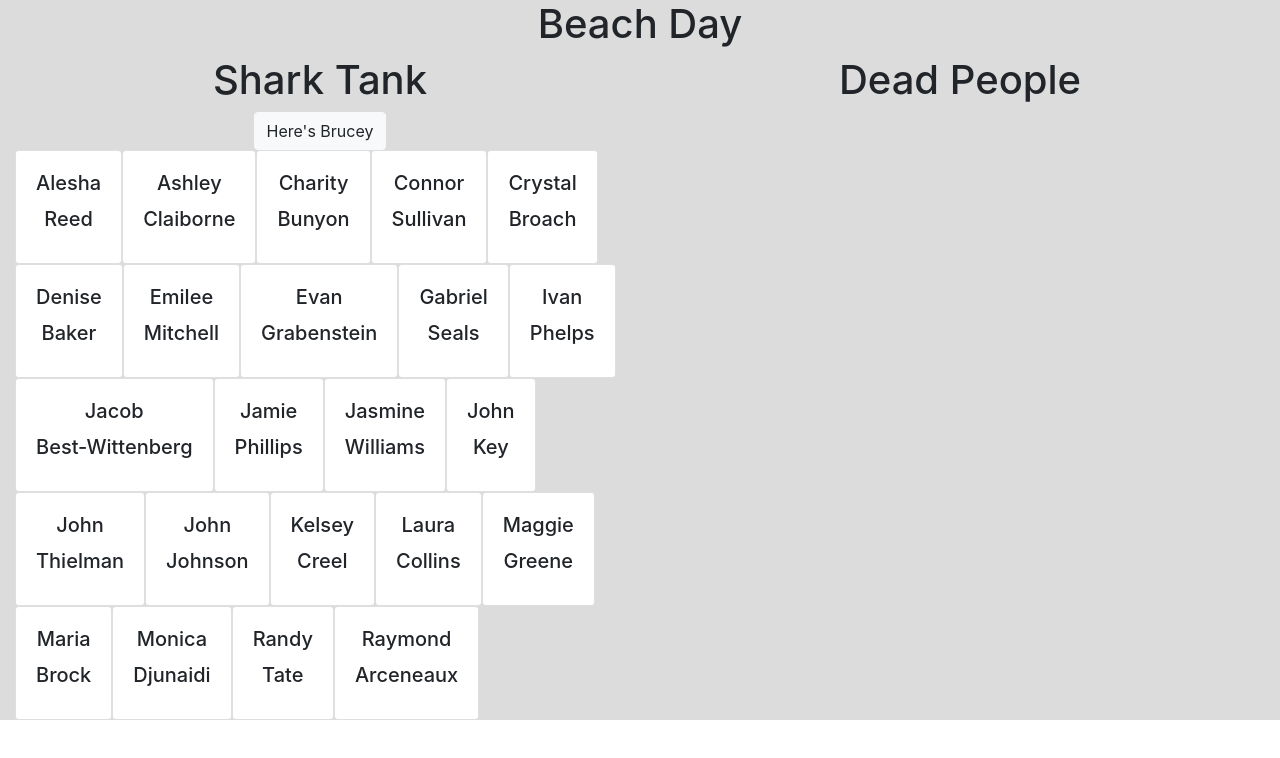
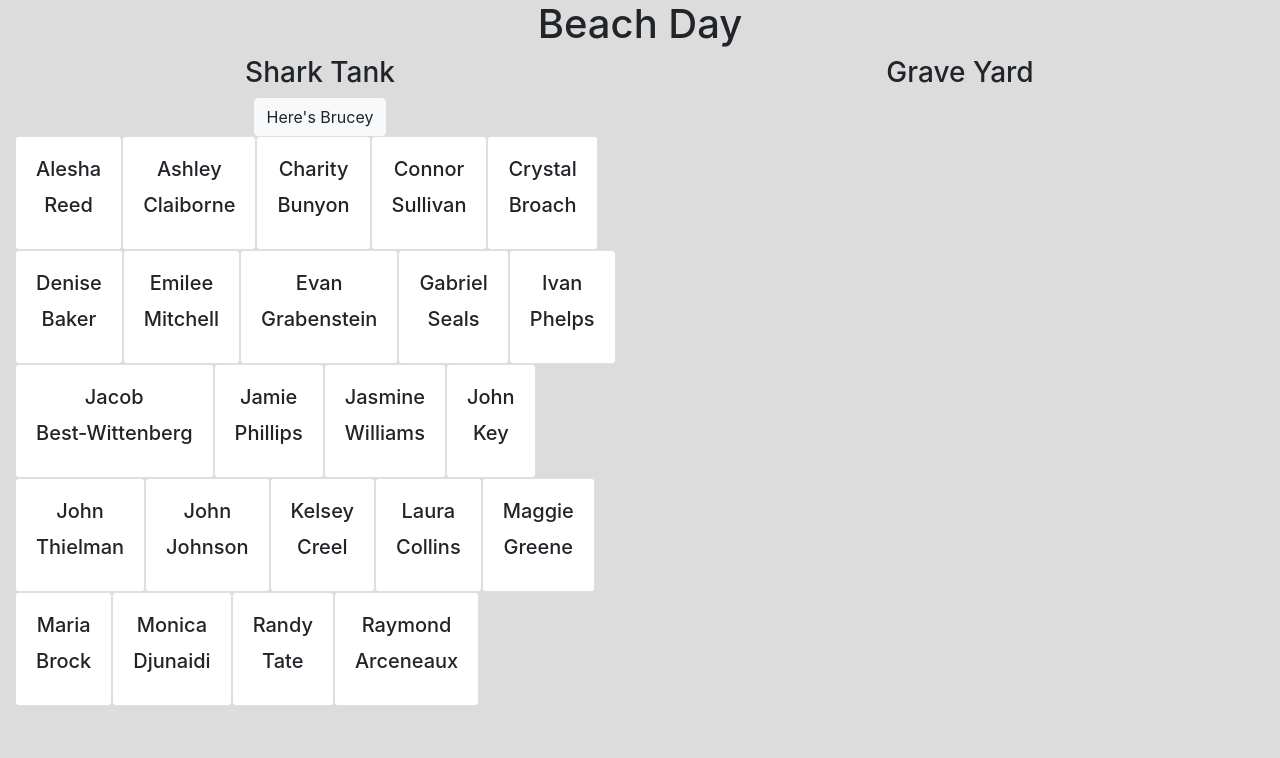
Before and after one commit to maggieisgreene/shark-attack, a React (Create React App) app: page / in a window 1280 px wide. Shown: the top 758 px of the page. Built offline with nearby package versions, Linux system fonts and the light colour scheme.

Commit message:
Work in Progress

```diff
--- a/src/components/Graveyard/Graveyard.js
+++ b/src/components/Graveyard/Graveyard.js
@@ -12,13 +12,13 @@
   render() {
     const { passedStudents } = this.props;
 
-    const gravestones = passedStudents.map((passedStudent) => <Gravestone key={passedStudent.id} passedStudent={passedStudent}/>);
+    const gravestoneCards = passedStudents.map((passedStudent) => <Gravestone key={passedStudent.id} passedStudent={passedStudent}/>);
 
     return (
       <div className="graveyard col-6">
-        <h1>Dead People</h1>
+        <h3>Grave Yard</h3>
         <div className="gravestoneZone d-flex flex-wrap">
-          {gravestones}
+          {gravestoneCards}
         </div>
       </div>
     );
--- a/src/components/SharkTank/SharkTank.js
+++ b/src/components/SharkTank/SharkTank.js
@@ -25,7 +25,7 @@
 
     return (
       <div className="shark-zone col-6">
-        <h1>Shark Tank</h1>
+        <h3>Shark Tank</h3>
         <button className="btn btn-light" onClick={this.killStudentEvent}>Here's Brucey</button>
         <div className="shark-tank d-flex flex-wrap">
           {studentCard}
--- a/src/styles/index.scss
+++ b/src/styles/index.scss
@@ -2,6 +2,7 @@
 @import './variables';
 
 body {
+  background: $gainsboro;
   margin: 0;
   font-family: -apple-system, BlinkMacSystemFont, 'Segoe UI', 'Roboto', 'Oxygen',
     'Ubuntu', 'Cantarell', 'Fira Sans', 'Droid Sans', 'Helvetica Neue',
@@ -14,7 +15,3 @@
   font-family: source-code-pro, Menlo, Monaco, Consolas, 'Courier New',
     monospace;
 }
-
-.App {
-  background: $gainsboro;
-}
```
